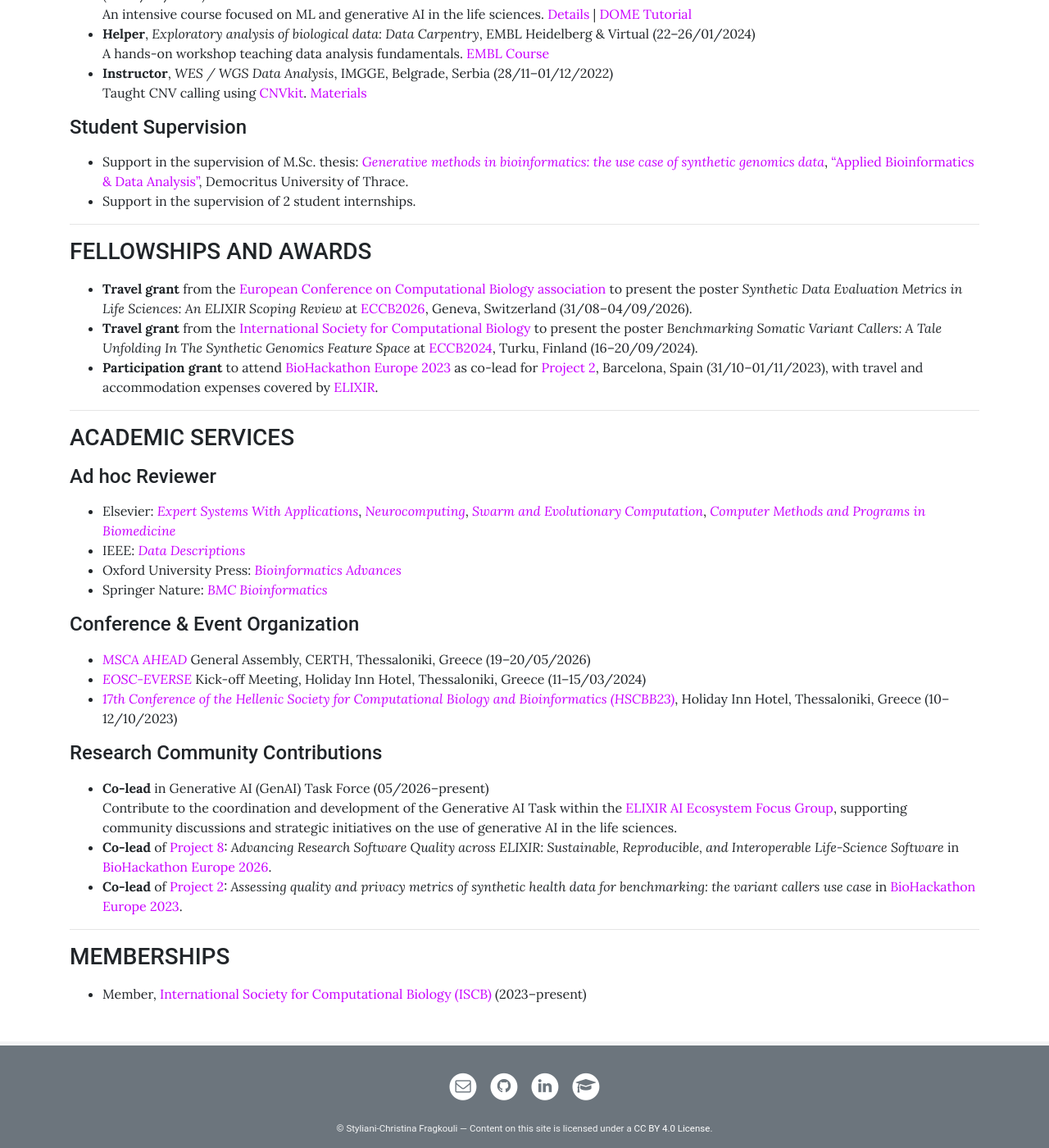
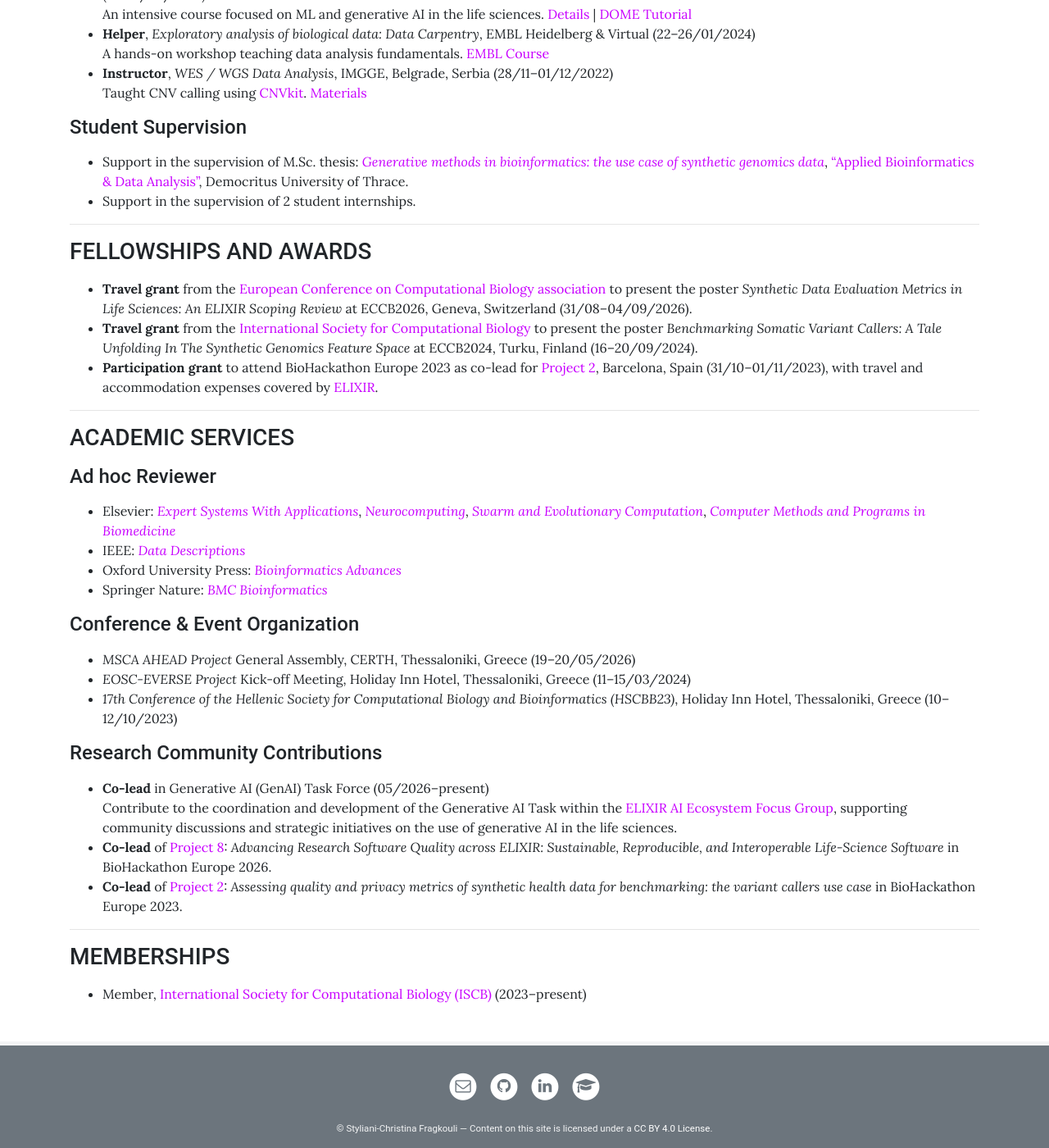
Before and after one commit to sfragkoul/sfragkoul.github.io, a Jekyll site: the page built from pages/CV.md, in a window 1280 px wide and 1400 px high, scrolled down 1878 px. Shown: the whole window at 82% size. Built offline with Jekyll 4.4.1, drawn with Linux system fonts in a browser that asks for light colours.

Commit message:
Update fellowship and award details in CV

```diff
--- a/pages/CV.md
+++ b/pages/CV.md
@@ -85,9 +85,9 @@
 ### FELLOWSHIPS AND AWARDS
 <p style="margin-bottom:15px"></p>
 
-- **Travel grant** from the [European Conference on Computational Biology association](https://eccb.org/) to present the poster *Synthetic Data Evaluation Metrics in Life Sciences: An ELIXIR Scoping Review* at [ECCB2026](https://eccb2026.org/), Geneva, Switzerland (31/08–04/09/2026).
-- **Travel grant** from the [International Society for Computational Biology](https://www.iscb.org/) to present the poster *Benchmarking Somatic Variant Callers: A Tale Unfolding In The Synthetic Genomics Feature Space* at [ECCB2024](https://eccb2024.fi/), Turku, Finland (16–20/09/2024).
-- **Participation grant** to attend [BioHackathon Europe 2023](https://biohackathon-europe.org/) as co-lead for [Project 2](https://github.com/elixir-europe/biohackathon-projects-2023/tree/main/2), Barcelona, Spain (31/10–01/11/2023), with travel and accommodation expenses covered by [ELIXIR](https://elixir-europe.org/).
+- **Travel grant** from the [European Conference on Computational Biology association](https://eccb.org/) to present the poster *Synthetic Data Evaluation Metrics in Life Sciences: An ELIXIR Scoping Review* at ECCB2026, Geneva, Switzerland (31/08–04/09/2026).
+- **Travel grant** from the [International Society for Computational Biology](https://www.iscb.org/) to present the poster *Benchmarking Somatic Variant Callers: A Tale Unfolding In The Synthetic Genomics Feature Space* at ECCB2024, Turku, Finland (16–20/09/2024).
+- **Participation grant** to attend BioHackathon Europe 2023 as co-lead for [Project 2](https://github.com/elixir-europe/biohackathon-projects-2023/tree/main/2), Barcelona, Spain (31/10–01/11/2023), with travel and accommodation expenses covered by [ELIXIR](https://elixir-europe.org/).
 
 ---
 
@@ -101,15 +101,15 @@
 - Springer Nature: *[BMC Bioinformatics](https://link.springer.com/journal/12859)*
 
 #### Conference & Event Organization
-- [*MSCA AHEAD*](https://ahead-msca.eu/) General Assembly, CERTH, Thessaloniki, Greece (19–20/05/2026)
-- [*EOSC-EVERSE*](https://everse.software/) Kick-off Meeting, Holiday Inn Hotel, Thessaloniki, Greece (11–15/03/2024)
-- [*17th Conference of the Hellenic Society for Computational Biology and Bioinformatics (HSCBB23)*](https://sites.google.com/site/hscbbhome), Holiday Inn Hotel, Thessaloniki, Greece (10–12/10/2023)
+- *MSCA AHEAD Project* General Assembly, CERTH, Thessaloniki, Greece (19–20/05/2026)
+- *EOSC-EVERSE Project* Kick-off Meeting, Holiday Inn Hotel, Thessaloniki, Greece (11–15/03/2024)
+- *17th Conference of the Hellenic Society for Computational Biology and Bioinformatics (HSCBB23)*, Holiday Inn Hotel, Thessaloniki, Greece (10–12/10/2023)
 
 #### Research Community Contributions
 - **Co-lead** in Generative AI (GenAI) Task Force (05/2026–present)
   Contribute to the coordination and development of the Generative AI Task within the [ELIXIR AI Ecosystem Focus Group](https://elixir-europe.org/focus-groups/ai-ecosystem), supporting community discussions and strategic initiatives on the use of generative AI in the life sciences.
-- **Co-lead** of [Project 8](https://github.com/elixir-europe/biohackathon-projects-2026/blob/main/8.md): *Advancing Research Software Quality across ELIXIR: Sustainable, Reproducible, and Interoperable Life-Science Software* in [BioHackathon Europe 2026](https://biohackathon-europe.org/).
-- **Co-lead** of [Project 2](https://github.com/elixir-europe/biohackathon-projects-2023/tree/main/2): *Assessing quality and privacy metrics of synthetic health data for benchmarking: the variant callers use case* in [BioHackathon Europe 2023](https://biohackathon-europe.org/).
+- **Co-lead** of [Project 8](https://github.com/elixir-europe/biohackathon-projects-2026/blob/main/8.md): *Advancing Research Software Quality across ELIXIR: Sustainable, Reproducible, and Interoperable Life-Science Software* in BioHackathon Europe 2026.
+- **Co-lead** of [Project 2](https://github.com/elixir-europe/biohackathon-projects-2023/tree/main/2): *Assessing quality and privacy metrics of synthetic health data for benchmarking: the variant callers use case* in BioHackathon Europe 2023.
 
 ---
 
```
